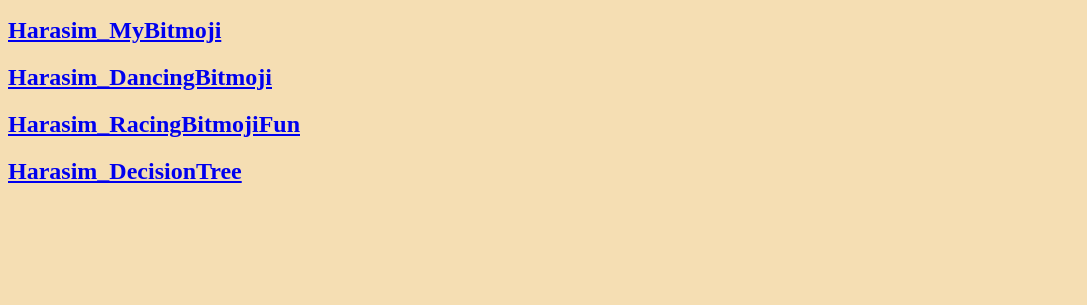
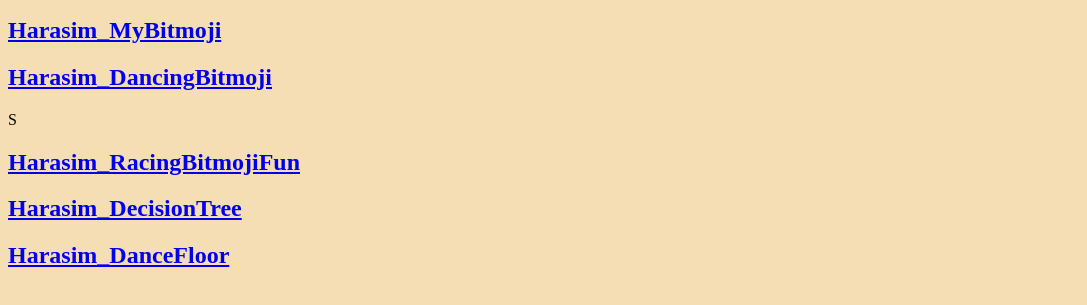
Before and after one commit to kh-uri/kh-uri.github.io, a plain HTML site: page javascripts.html in a window 1280 px wide. Shown: the part 473-778 px from the top of the page, without its empty margins (0-1087 px from the left). Drawn offline with Linux system fonts and the light colour scheme; a script that the page names is missing.

Commit message:
Add files via upload

```diff
--- a/javascripts.html
+++ b/javascripts.html
@@ -26,12 +26,17 @@
         <script src="https://www.khanacademy.org/computer-programming/harasim_dancingbitmoji/6308379355824128/embed.js?editor=yes&buttons=yes&author=yes&embed=yes"></script>
     </div>
     <div id="racingBitmojiFun">
-    <h2><a href="https://www.khanacademy.org/computer-programming/harasim_racingbitmojifun/5210076706816000">Harasim_RacingBitmojiFun</a></h2>
+
+    S<h2><a href="https://www.khanacademy.org/computer-programming/harasim_racingbitmojifun/5210076706816000">Harasim_RacingBitmojiFun</a></h2>
     <script src="https://www.khanacademy.org/computer-programming/harasim_racingbitmojifun/5210076706816000/embed.js?editor=yes&buttons=yes&author=yes&embed=yes"></script>
 
     <h2><a href="https://www.khanacademy.org/computer-programming/harasim_decisiontree/4861521378983936">Harasim_DecisionTree</a></h2>
     <script src="https://www.khanacademy.org/computer-programming/harasim_decisiontree/4861521378983936/embed.js?editor=yes&buttons=yes&author=yes&embed=yes"></script>
 
+    <h2><a href="https://www.khanacademy.org/computer-programming/harasim_dancefloor/5237543333052416">Harasim_DanceFloor</a></h2>
+    <script src="https://www.khanacademy.org/computer-programming/harasim_dancefloor/5237543333052416/embed.js?editor=yes&buttons=yes&author=yes&embed=yes"></script>
+
+
     </div>
 </body>
 </html>
```
